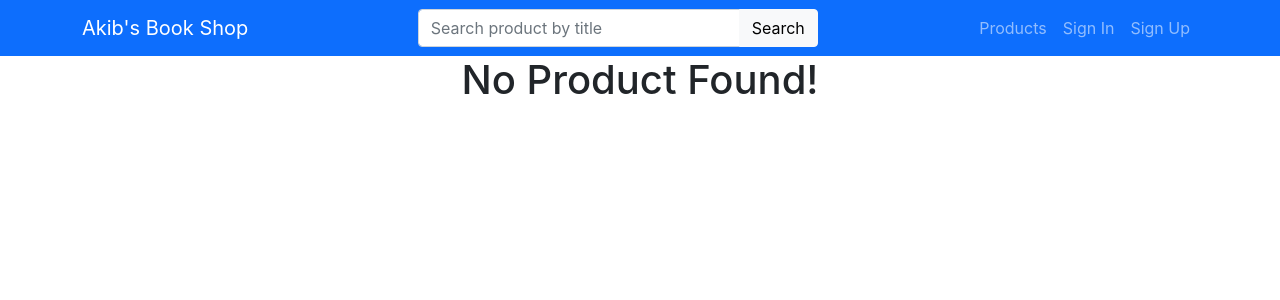
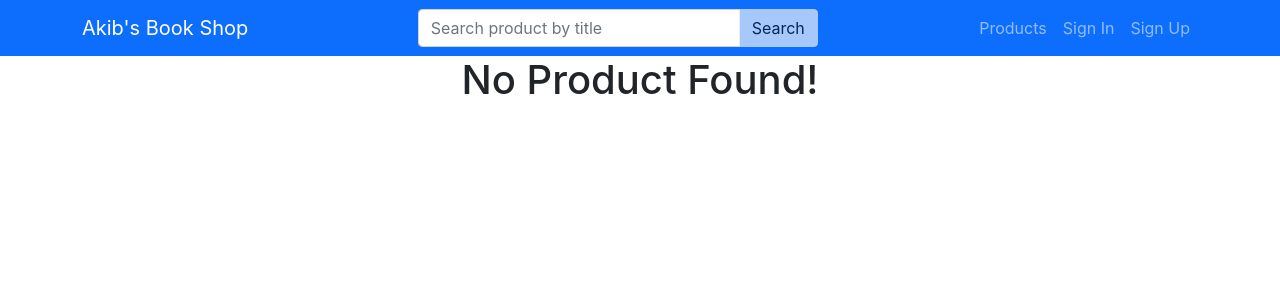
Before and after one commit to akib22/assignment-frontend, a React (Create React App) app: page / in a window 1280 px wide. Shown: the top 300 px of the page. Built offline with nearby package versions, Linux system fonts and the light colour scheme; no server answers.

Commit message:
Improvement - prevent empty string search

```diff
--- a/src/components/Header.js
+++ b/src/components/Header.js
@@ -45,7 +45,12 @@ export default function Header() {
               aria-label="Search product by title"
               aria-describedby="basic-addon2"
             />
-            <Button onClick={handleSearch} variant="light" id="button-addon2">
+            <Button
+              onClick={handleSearch}
+              disabled={searchText.length < 3}
+              variant="light"
+              id="button-addon2"
+            >
               Search
             </Button>
           </InputGroup>
```
Also changed, not shown: 1 other file (tests, documents, lock files or other folders).
